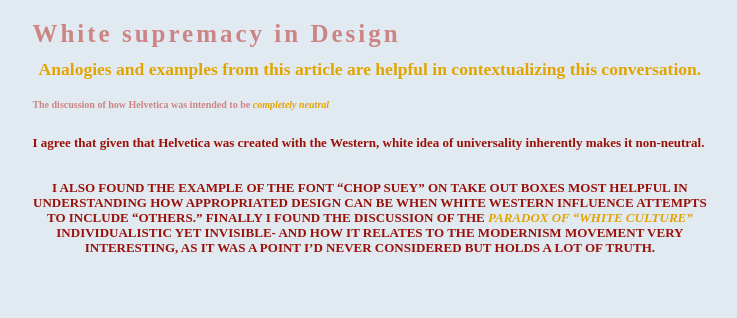
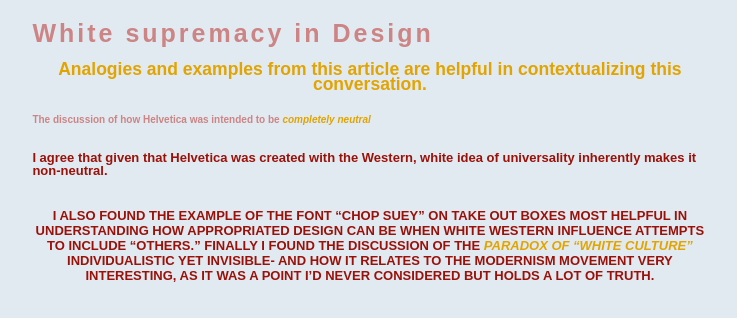
Before and after one commit to kmcartney/basic-web, a plain HTML site: page index.html in a window 1280 px wide. Shown: the part 214-532 px from the top of the page, without its empty margins (262-999 px from the left). Drawn offline with Linux system fonts and the light colour scheme.

Commit message:
sans serif body

```diff
--- a/stylesheet.css
+++ b/stylesheet.css
@@ -1,5 +1,5 @@
 body {
-  font-family:"Trattatello";
+  font-family: sans-serif;
   font-size: 15px;
   color:#9A1109;
   background-color:#E2EAF1;
```
